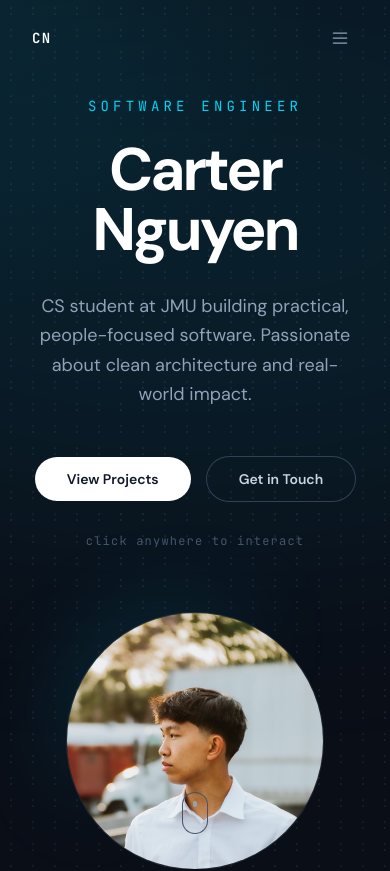
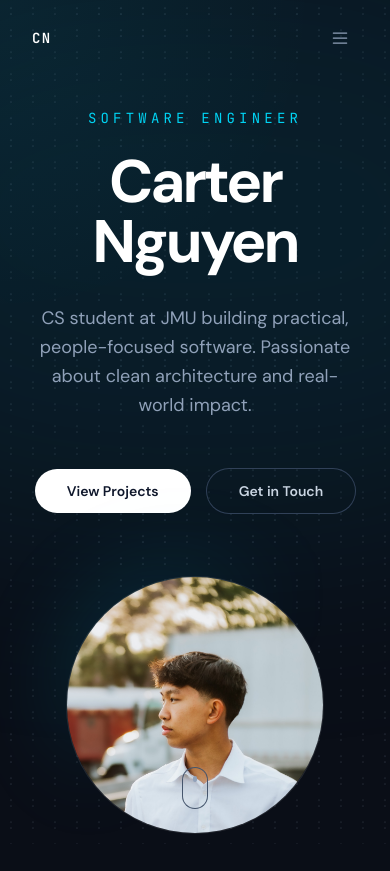
Before and after one commit to cnguyen4378/cnguyen4378.github.io, a React (Vite) app: page / in a window 390 px wide. Shown: the top 871 px of the page. Built offline with nearby package versions, Linux system fonts and the light colour scheme.

Commit message:
style: remove crosshair cursor, click hint, and polish AsciiRipple ripple physics

```diff
--- a/src/components/AsciiRipple.jsx
+++ b/src/components/AsciiRipple.jsx
@@ -1,14 +1,22 @@
 import { useRef, useEffect, useImperativeHandle, forwardRef } from 'react'
 
-// Characters ordered by visual density (light → heavy)
 const CHARS = ' ·.:+*#@'
-const CELL = 22 // px per grid cell
+const CELL = 22
+
+// Ripple travels as a Gaussian ring expanding outward at SPEED px/s.
+// Setting omega = k * SPEED ensures ring phase velocity matches the envelope.
+const SPEED = 180   // px/s — ring expansion rate
+const K = 0.09  // wave number (2π / ~70px wavelength)
+const OMEGA = K * SPEED
+const SIGMA = 80   // ring spread (px, controls sharpness)
 
 const AsciiRipple = forwardRef(function AsciiRipple({ className }, ref) {
   const canvasRef = useRef(null)
   const stateRef = useRef({
-    ripples: [],           // { x, y, t }
+    ripples: [],
     cursor: { x: -9999, y: -9999 },
+    cursorLastMoved: -999,
+    cursorActivity: 0, // smoothed value — rises slowly, falls with natural decay
   })
 
   useImperativeHandle(ref, () => ({
@@ -17,6 +25,7 @@ const AsciiRipple = forwardRef(function AsciiRipple({ className }, ref) {
     },
     moveCursor(x, y) {
       stateRef.current.cursor = { x, y }
+      stateRef.current.cursorLastMoved = performance.now() / 1000
     },
     clearCursor() {
       stateRef.current.cursor = { x: -9999, y: -9999 }
@@ -35,7 +44,10 @@ const AsciiRipple = forwardRef(function AsciiRipple({ className }, ref) {
     resize()
     window.addEventListener('resize', resize)
 
+    let prevTs = 0
     const draw = (ts) => {
+      const dt = prevTs ? (ts - prevTs) / 1000 : 0.016
+      prevTs = ts
       const t = ts / 1000
       const W = canvas.width
       const H = canvas.height
@@ -45,47 +57,62 @@ const AsciiRipple = forwardRef(function AsciiRipple({ className }, ref) {
       ctx.textAlign = 'center'
       ctx.textBaseline = 'middle'
 
-      // Drop ripples older than 2.8s
-      stateRef.current.ripples = stateRef.current.ripples.filter(r => t - r.t < 2.8)
+      // Cull ripples older than 5s
+      stateRef.current.ripples = stateRef.current.ripples.filter(r => t - r.t < 5)
 
       const cols = Math.ceil(W / CELL) + 1
       const rows = Math.ceil(H / CELL) + 1
-      const { cursor } = stateRef.current
+      const { cursor, cursorLastMoved } = stateRef.current
+
+      // Natural exponential decay when idle; rise is rate-limited so the
+      // transition from idle → active eases in rather than snapping.
+      const naturalActivity = Math.exp(-Math.max(0, t - cursorLastMoved) * 1.2)
+      const prev = stateRef.current.cursorActivity
+      stateRef.current.cursorActivity =
+        naturalActivity > prev
+          ? Math.min(naturalActivity, prev + 5 * dt) // ease in at 5 units/s (~200ms 0→1)
+          : naturalActivity                           // ease out follows natural decay
+      const cursorActivity = stateRef.current.cursorActivity
 
       for (let row = 0; row < rows; row++) {
         for (let col = 0; col < cols; col++) {
           const cx = (col + 0.5) * CELL
           const cy = (row + 0.5) * CELL
 
-          // Gentle ambient breathing — keeps the grid alive when idle
+          // Gentle ambient breathing
           const ambient =
             Math.sin(col * 0.45 + t * 0.35) *
             Math.sin(row * 0.38 + t * 0.28) *
             0.06
 
-          // Sine wave ripples — each creates a ring that expands + fades
+          // Each ripple is a Gaussian ring expanding outward at SPEED px/s.
+          // The envelope peak travels with the wave front, so the ring starts
+          // at the origin and grows outward — never inward.
           let ripple = 0
           for (const r of stateRef.current.ripples) {
             const dx = cx - r.x
             const dy = cy - r.y
             const dist = Math.sqrt(dx * dx + dy * dy)
             const age = t - r.t
-            // wave number 0.11 → ~57px wavelength; angular freq 7.5 → fast travel
-            ripple +=
-              Math.sin(dist * 0.11 - age * 7.5) *
-              Math.exp(-age * 1.3) *         // fade over time
-              Math.exp(-dist * 0.011)        // attenuate with distance
+            const waveFront = age * SPEED
+            const distFromFront = dist - waveFront
+            const envelope = Math.exp(-(distFromFront * distFromFront) / (SIGMA * SIGMA))
+            const oscillation = Math.sin(dist * K - age * OMEGA)
+            const timeFade = Math.exp(-age * 0.55)
+            const distFade = Math.exp(-dist * 0.005) // loses power as ring grows
+            ripple += oscillation * envelope * timeFade * distFade * 1.8
           }
 
-          const intensity = Math.max(-1, Math.min(1, ambient + ripple))
-
-          // Cursor proximity glow (0–1 within 130px)
+          // Cursor proximity (0–1 within 180px), fades when cursor is idle
           const cdx = cx - cursor.x
           const cdy = cy - cursor.y
           const cursorDist = Math.sqrt(cdx * cdx + cdy * cdy)
-          const cursorGlow = Math.max(0, 1 - cursorDist / 130)
+          const cursorGlow = Math.max(0, 1 - cursorDist / 180) * cursorActivity
+          const cursorPush = cursorGlow * cursorGlow * 0.9
 
-          // Character based on intensity (-1 → 1 mapped across CHARS)
+          const intensity = Math.max(-1, Math.min(1, ambient + ripple + cursorPush))
+
+          // Character based on combined intensity (-1 → 1 mapped across CHARS)
           const idx = Math.max(
             0,
             Math.min(
@@ -96,12 +123,12 @@ const AsciiRipple = forwardRef(function AsciiRipple({ className }, ref) {
           const char = CHARS[idx]
           if (char === ' ') continue
 
-          // Alpha: dim at rest, bright at intensity peaks + cursor
+          // Alpha: dim at rest, bright at peaks + cursor
           const baseAlpha = 0.1 + Math.abs(intensity) * 0.6
           const alpha = Math.min(0.92, baseAlpha + cursorGlow * 0.55)
 
           // Color: blend slate-400 (148,163,184) → cyan-400 (34,211,238)
-          const cyanBlend = Math.max(cursorGlow, Math.max(0, intensity) * 0.55)
+          const cyanBlend = Math.max(cursorGlow * 0.85, Math.max(0, intensity) * 0.55)
           if (cyanBlend > 0.04) {
             const r = Math.round(148 + (34 - 148) * cyanBlend)
             const g = Math.round(163 + (211 - 163) * cyanBlend)
--- a/src/components/Hero.jsx
+++ b/src/components/Hero.jsx
@@ -69,7 +69,7 @@ export default function Hero() {
   return (
     <section
       ref={sectionRef}
-      className="relative flex min-h-screen cursor-crosshair items-center overflow-hidden px-8"
+      className="relative flex min-h-screen items-center overflow-hidden px-8"
       onMouseMove={handleMouseMove}
       onMouseLeave={handleMouseLeave}
       onClick={handleClick}
@@ -91,7 +91,7 @@ export default function Hero() {
       {/* Content */}
       <motion.div
         style={{ y: scrollY, opacity: scrollOpacity }}
-        className="relative z-10 mx-auto grid w-full max-w-7xl grid-cols-1 items-center gap-16 pt-24 md:grid-cols-5 md:gap-8 md:pt-0"
+        className="relative z-10 mx-auto grid w-full max-w-7xl grid-cols-1 items-center gap-16 pt-24 select-none md:grid-cols-5 md:gap-8 md:pt-0"
       >
         {/* Text */}
         <div className="text-center md:col-span-3 md:text-left">
@@ -139,12 +139,6 @@ export default function Hero() {
             </a>
           </motion.div>
 
-          <motion.p
-            {...line(0.6)}
-            className="mt-8 font-mono text-xs tracking-widest text-slate-600"
-          >
-            click anywhere to interact
-          </motion.p>
         </div>
 
         {/* Profile photo with 3D tilt */}
```
